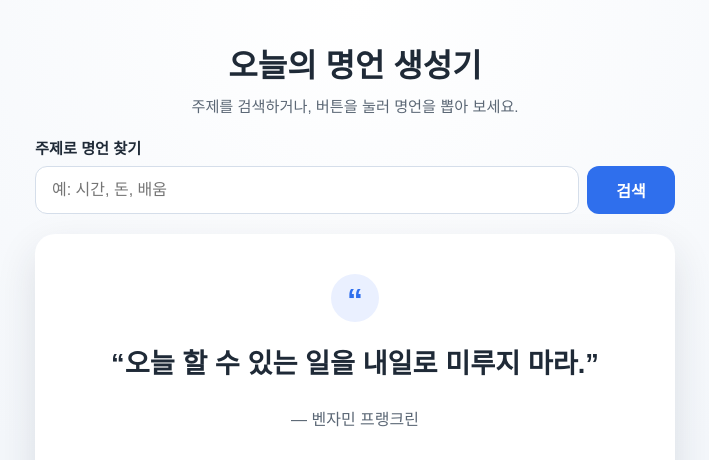
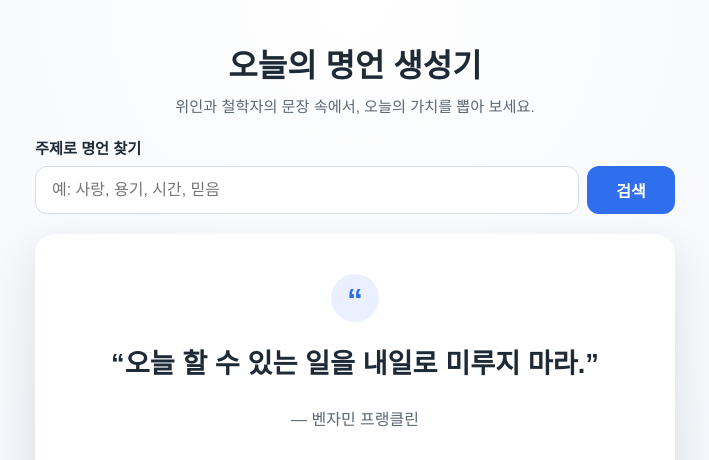
Before and after one commit to hyeongg22/vibecodingpractice, a React (Vite) app: page / in a window 1280 px wide. Shown: the top 460 px of the page, without its empty margins (285-994 px from the left). Built offline with nearby package versions, Linux system fonts and the light colour scheme; the HTML template or start-up script is replaced by a standard one.

Commit message:
다양한 위인과 철학자 명언을 추가합니다.

```diff
--- a/src/App.jsx
+++ b/src/App.jsx
@@ -122,7 +122,7 @@ function App() {
     <main className="app">
       <header className="app-header">
         <h1>오늘의 명언 생성기</h1>
-        <p>주제를 검색하거나, 버튼을 눌러 명언을 뽑아 보세요.</p>
+        <p>위인과 철학자의 문장 속에서, 오늘의 가치를 뽑아 보세요.</p>
       </header>
 
       <SearchBar
--- a/src/components/SearchBar.jsx
+++ b/src/components/SearchBar.jsx
@@ -15,7 +15,7 @@ function SearchBar({ searchText, onSearchTextChange, onSearch }) {
           type="search"
           value={searchText}
           onChange={(event) => onSearchTextChange(event.target.value)}
-          placeholder="예: 시간, 돈, 배움"
+          placeholder="예: 사랑, 용기, 시간, 믿음"
           autoComplete="off"
         />
         <button type="submit" className="search-button">
--- a/src/data/quotes.js
+++ b/src/data/quotes.js
@@ -1,105 +1,265 @@
-// 앱에서 사용할 벤자민 프랭크린 명언 목록입니다.
+// 다양한 위인과 철학자의 명언 목록입니다.
 // topics는 검색할 때 쓰는 주제 단어입니다.
 const quotes = [
   {
     quote: '오늘 할 수 있는 일을 내일로 미루지 마라.',
-    author: '벤자민 프랭크린',
+    author: '벤자민 프랭클린',
     topics: ['시간', '미루기', '행동'],
   },
   {
     quote: '시간은 돈이다.',
-    author: '벤자민 프랭크린',
+    author: '벤자민 프랭클린',
     topics: ['시간', '돈'],
   },
   {
     quote: '일찍 자고 일찍 일어나는 사람이 건강하고, 부유하고, 지혜로워진다.',
-    author: '벤자민 프랭크린',
+    author: '벤자민 프랭클린',
     topics: ['시간', '습관', '건강'],
   },
   {
     quote: '잃어버린 시간은 다시 찾을 수 없다.',
-    author: '벤자민 프랭크린',
+    author: '벤자민 프랭클린',
     topics: ['시간'],
   },
   {
     quote: '삶을 사랑한다면 시간을 낭비하지 마라.',
-    author: '벤자민 프랭크린',
+    author: '벤자민 프랭클린',
     topics: ['시간', '삶'],
   },
   {
     quote: '오늘의 하루는 내일 이틀의 가치가 있다.',
-    author: '벤자민 프랭크린',
+    author: '벤자민 프랭클린',
     topics: ['시간', '오늘'],
   },
   {
     quote: '작은 구멍이 큰 배를 가라앉힌다.',
-    author: '벤자민 프랭크린',
+    author: '벤자민 프랭클린',
     topics: ['절약', '주의'],
   },
   {
     quote: '빈 자루는 똑바로 설 수 없다.',
-    author: '벤자민 프랭크린',
+    author: '벤자민 프랭클린',
     topics: ['배움', '지식'],
   },
   {
     quote: '실패에 대비하지 않는 것은 실패를 준비하는 것이다.',
-    author: '벤자민 프랭크린',
+    author: '벤자민 프랭클린',
     topics: ['준비', '실패'],
   },
   {
     quote: '투자하는 지식에는 가장 높은 이자가 붙는다.',
-    author: '벤자민 프랭크린',
+    author: '벤자민 프랭클린',
     topics: ['지식', '배움'],
   },
   {
     quote: '잘 쓰는 것은 두 번 버는 것과 같다.',
-    author: '벤자민 프랭크린',
+    author: '벤자민 프랭클린',
     topics: ['절약', '돈'],
   },
   {
     quote: '분노에는 언제나 이유가 있지만, 좋은 이유는 거의 없다.',
-    author: '벤자민 프랭크린',
+    author: '벤자민 프랭클린',
     topics: ['감정', '분노'],
   },
   {
     quote: '정직이 가장 좋은 정책이다.',
-    author: '벤자민 프랭크린',
+    author: '벤자민 프랭클린',
     topics: ['정직'],
   },
   {
     quote: '잘 말한 것보다 잘 해낸 것이 낫다.',
-    author: '벤자민 프랭크린',
+    author: '벤자민 프랭클린',
     topics: ['행동'],
   },
   {
-    quote: '친구를 잃지 않으려면 빌리지도 빌려주지도 마라.',
-    author: '벤자민 프랭크린',
-    topics: ['친구', '돈'],
-  },
-  {
     quote: '경험은 비싼 학교지만, 어리석은 자는 그곳에서만 배운다.',
-    author: '벤자민 프랭크린',
+    author: '벤자민 프랭클린',
     topics: ['경험', '배움'],
   },
   {
     quote: '게으름은 녹과 같아서 생각보다 더 많이 닳게 만든다.',
-    author: '벤자민 프랭크린',
+    author: '벤자민 프랭클린',
     topics: ['게으름', '습관'],
   },
   {
     quote: '행복은 큰 행운이 아니라 작은 즐거움이 자주 찾아오는 데 있다.',
-    author: '벤자민 프랭크린',
+    author: '벤자민 프랭클린',
     topics: ['행복'],
   },
   {
     quote: '인내할 수 있는 사람은 원하는 것을 얻을 수 있다.',
-    author: '벤자민 프랭크린',
+    author: '벤자민 프랭클린',
     topics: ['인내'],
   },
   {
     quote: '한 줌의 예방이 한 가마의 치료보다 낫다.',
-    author: '벤자민 프랭크린',
+    author: '벤자민 프랭클린',
     topics: ['건강', '예방'],
+  },
+  {
+    quote: '우리 마음은 당신 안에서 쉴 때까지 평안하지 않습니다.',
+    author: '아우구스티누스',
+    topics: ['마음', '평화', '믿음'],
+  },
+  {
+    quote: '사랑하라, 그리고 원하는 것을 하라.',
+    author: '아우구스티누스',
+    topics: ['사랑', '자유'],
+  },
+  {
+    quote: '겸손은 자신을 낮게 생각하는 것이 아니라, 자신에 대해 덜 생각하는 것이다.',
+    author: 'C.S. 루이스',
+    topics: ['겸손', '인격'],
+  },
+  {
+    quote: '용기는 모든 덕목 중 가장 중요하지는 않아도, 모든 덕목의 시련이다.',
+    author: 'C.S. 루이스',
+    topics: ['용기', '덕목'],
+  },
+  {
+    quote: '삶은 뒤돌아보며 이해되지만, 앞을 향해 살아야 한다.',
+    author: '쇠렌 키르케고르',
+    topics: ['삶', '시간', '용기'],
+  },
+  {
+    quote: '사람은 생각하는 갈대다.',
+    author: '블레즈 파스칼',
+    topics: ['생각', '인간'],
+  },
+  {
+    quote: '마음은 이성이 알지 못하는 이유를 가지고 있다.',
+    author: '블레즈 파스칼',
+    topics: ['마음', '이성'],
+  },
+  {
+    quote: '행동이 없는 믿음은 죽은 믿음이다.',
+    author: '디트리히 본회퍼',
+    topics: ['믿음', '행동'],
+  },
+  {
+    quote: '우리는 우리가 내리는 결정으로 우리가 된다.',
+    author: '디트리히 본회퍼',
+    topics: ['선택', '인격'],
+  },
+  {
+    quote: '사랑은 남을 위해 자신을 내어주는 일이다.',
+    author: '토마스 아퀴나스',
+    topics: ['사랑', '희생'],
+  },
+  {
+    quote: '우리는 위대한 일을 할 수 없다. 오직 큰 사랑으로 작은 일을 할 수 있을 뿐이다.',
+    author: '테레사 수녀',
+    topics: ['사랑', '겸손', '선행'],
+  },
+  {
+    quote: '어둠 속에서도 한 줄기 빛을 켤 수 있다면, 세상은 조금 더 따뜻해진다.',
+    author: '테레사 수녀',
+    topics: ['사랑', '희망', '선행'],
+  },
+  {
+    quote: '나에게는 꿈이 있습니다.',
+    author: '마틴 루터 킹',
+    topics: ['꿈', '정의', '희망'],
+  },
+  {
+    quote: '증오는 증오를 몰아내지 못한다. 오직 사랑만이 증오를 몰아낸다.',
+    author: '마틴 루터 킹',
+    topics: ['사랑', '평화', '정의'],
+  },
+  {
+    quote: '약한 사람은 결코 용서할 수 없다. 용서는 강한 사람의 모습이다.',
+    author: '마하트마 간디',
+    topics: ['용서', '용기', '평화'],
+  },
+  {
+    quote: '세상이 변하길 원한다면, 먼저 네가 그 변화가 되어라.',
+    author: '마하트마 간디',
+    topics: ['변화', '행동'],
+  },
+  {
+    quote: '가장 큰 영광은 한 번도 넘어지지 않는 것이 아니라, 넘어질 때마다 일어서는 것이다.',
+    author: '넬슨 만델라',
+    topics: ['용기', '인내', '희망'],
+  },
+  {
+    quote: '교육은 세상을 바꾸는 데 쓸 수 있는 가장 강력한 무기다.',
+    author: '넬슨 만델라',
+    topics: ['교육', '배움', '변화'],
+  },
+  {
+    quote: '거의 모든 사람은 자신이 결심하는 만큼 행복하다.',
+    author: '에이브러햄 링컨',
+    topics: ['행복', '마음'],
+  },
+  {
+    quote: '적을 없애는 가장 좋은 방법은 그를 친구로 만드는 것이다.',
+    author: '에이브러햄 링컨',
+    topics: ['평화', '용서'],
+  },
+  {
+    quote: '중요한 것은 질문을 멈추지 않는 것이다.',
+    author: '알베르트 아인슈타인',
+    topics: ['배움', '호기심'],
+  },
+  {
+    quote: '상상력은 지식보다 중요하다.',
+    author: '알베르트 아인슈타인',
+    topics: ['상상', '지식'],
+  },
+  {
+    quote: '아는 것을 안다고 하고, 모르는 것을 모른다고 하는 것이 곧 아는 것이다.',
+    author: '공자',
+    topics: ['배움', '겸손', '지혜'],
+  },
+  {
+    quote: '배우고 때때로 익히면 또한 기쁘지 아니한가.',
+    author: '공자',
+    topics: ['배움', '기쁨'],
+  },
+  {
+    quote: '검토되지 않은 삶은 살 가치가 없다.',
+    author: '소크라테스',
+    topics: ['삶', '생각', '지혜'],
+  },
+  {
+    quote: '하늘을 우러러 한 점 부끄럼이 없기를.',
+    author: '윤동주',
+    topics: ['양심', '정직'],
+  },
+  {
+    quote: '죽고자 하면 살 것이요, 살고자 하면 죽을 것이다.',
+    author: '이순신',
+    topics: ['용기', '결단'],
+  },
+  {
+    quote: '오직 한없이 가지고 싶은 것은 높은 문화의 힘이다.',
+    author: '김구',
+    topics: ['문화', '나라'],
+  },
+  {
+    quote: '진실은 반드시 따르는 자가 있고, 정의는 반드시 이루는 날이 있다.',
+    author: '안창호',
+    topics: ['진실', '정의', '희망'],
+  },
+  {
+    quote: '나라는 백성을 근본으로 삼고, 백성은 먹을 것을 하늘로 삼는다.',
+    author: '세종대왕',
+    topics: ['나라', '사랑'],
+  },
+  {
+    quote: '당신이 할 수 있다고 믿든, 할 수 없다고 믿든, 믿는 대로 된다.',
+    author: '헨리 포드',
+    topics: ['믿음', '도전'],
+  },
+  {
+    quote: '가장 어두운 밤도 끝나고 해는 떠오른다.',
+    author: '빅토르 위고',
+    topics: ['희망', '인내'],
+  },
+  {
+    quote: '남을 용서하라. 그러나 자기 자신은 잊지 말라.',
+    author: '레프 톨스토이',
+    topics: ['용서', '성찰'],
   },
 ];
 
```
Also changed, not shown: 3 other files (tests, documents, lock files or other folders).
